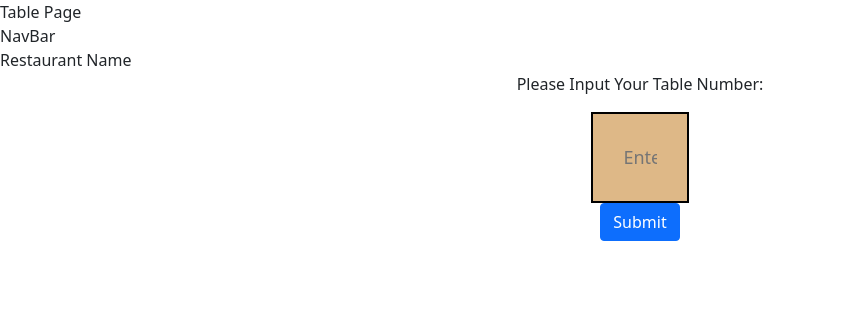
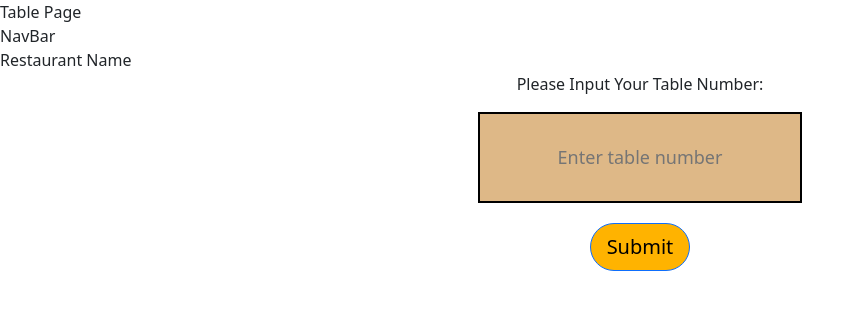
Before and after one commit to hingfei/qr-food-ordering, a React (Create React App) app: page / in a window 1280 px wide. Shown: the top 310 px of the page, without its empty margins (0-865 px from the left). Built offline with nearby package versions, Linux system fonts and the light colour scheme.

Commit message:
button style

```diff
--- a/src/views/TableNumber/TableNumberButton.css
+++ b/src/views/TableNumber/TableNumberButton.css
@@ -1,3 +1,10 @@
 #container {
+    margin-top: 20px;
     text-align: center;
 }
+
+#butt1 {
+    background-color: #FFB300;
+    color: black;
+    border-radius: 50in;
+}
--- a/src/views/TableNumber/TableNumberButton.js
+++ b/src/views/TableNumber/TableNumberButton.js
@@ -6,7 +6,7 @@ import 'bootstrap/dist/css/bootstrap.min.css';
 function TableNumberButton(props) {
     return (
         <div id="container">
-            <Button variant="primary">Submit</Button>{' '}
+            <Button id="butt1" variant="primary" size='lg'>Submit</Button>{' '}
         </div>
     );
 }
--- a/src/views/TableNumber/TableNumberInputField.css
+++ b/src/views/TableNumber/TableNumberInputField.css
@@ -5,7 +5,7 @@ form{
 input[type=text]{
 
     margin: auto;
-    width: 30%;
+    width: 100%;
     border: 2px solid black;
     padding: 30px;
     background-color: #DEB887
```
